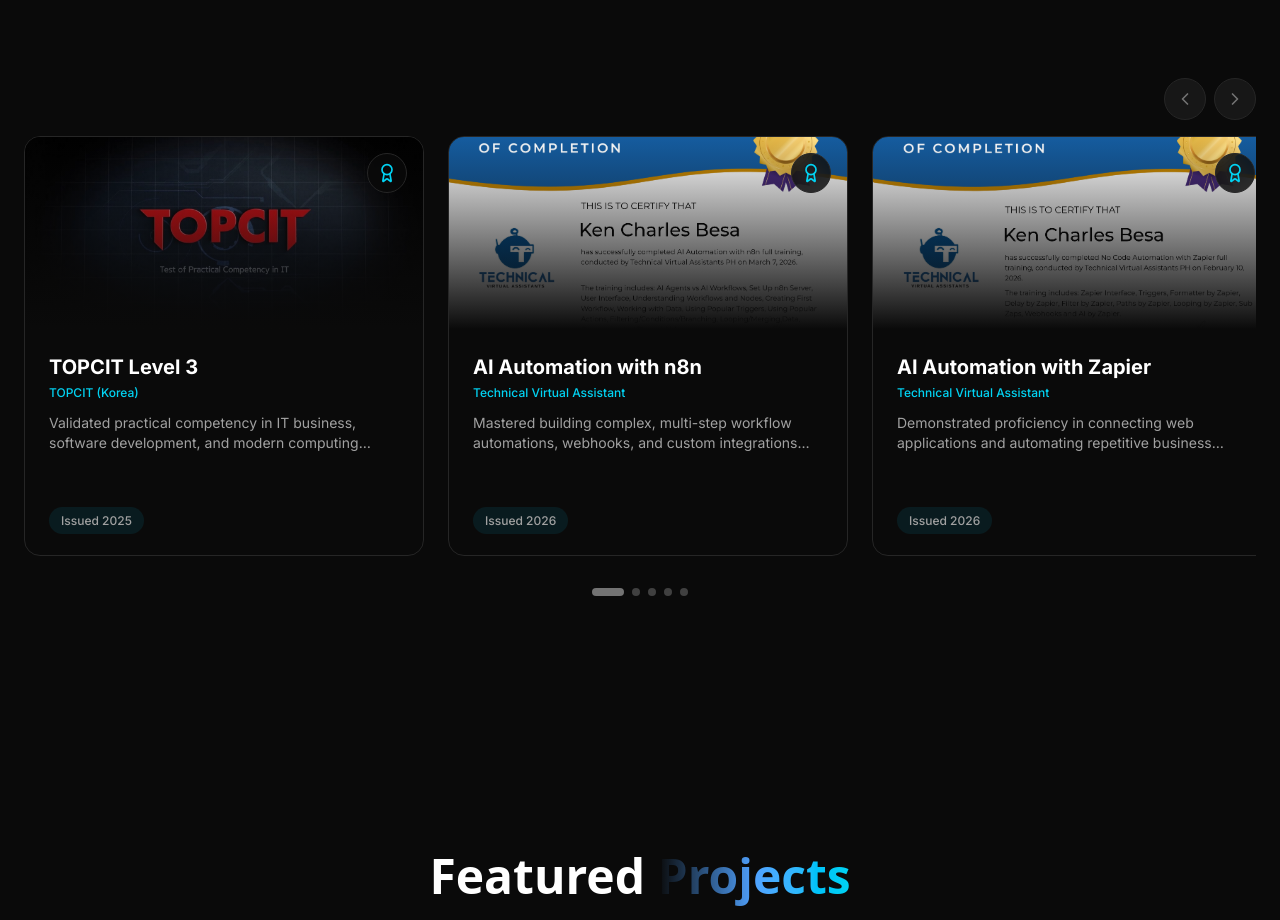
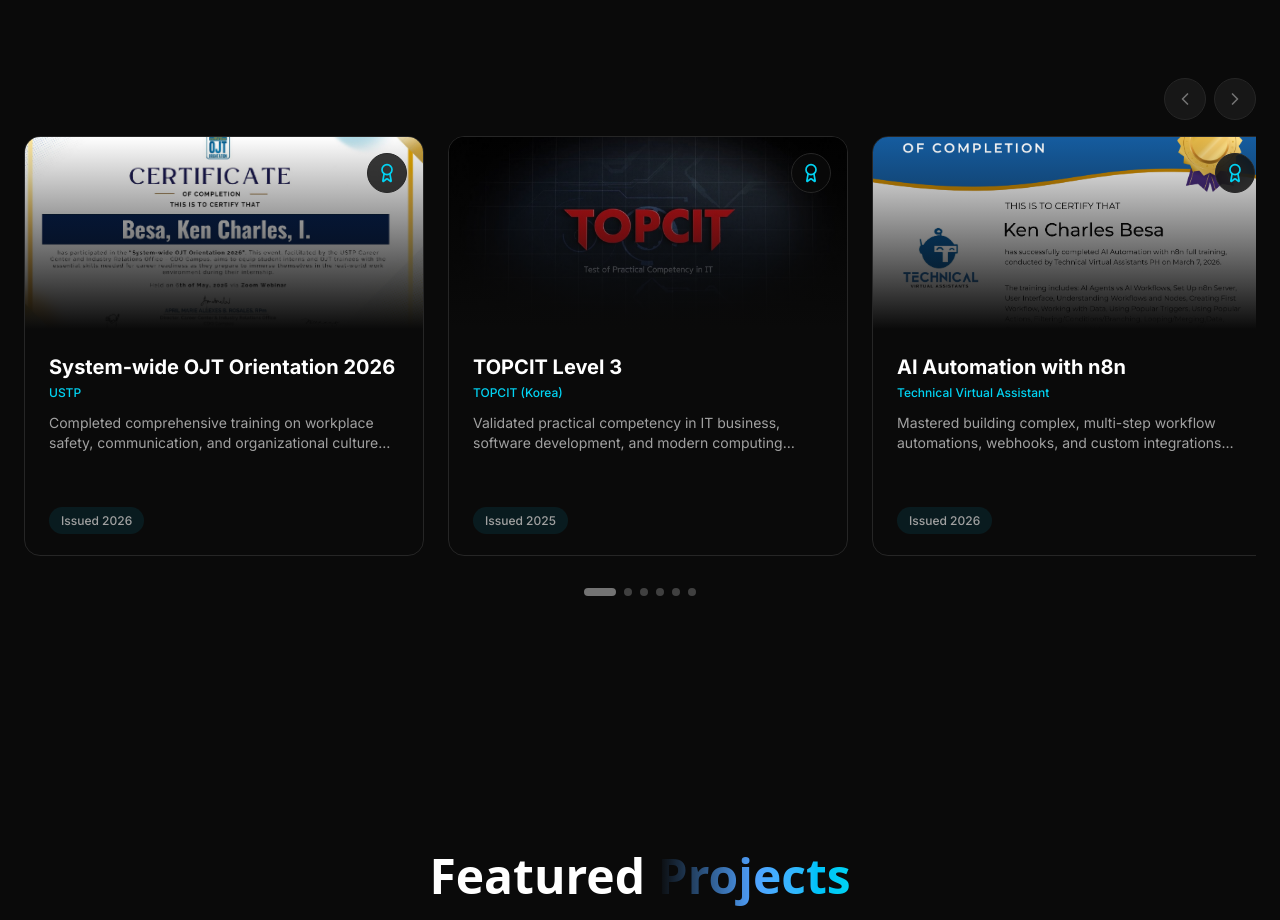
Before and after one commit to ken122704/portfolio, a Next.js app: page / in a window 1280 px wide. Shown: the part 4200-5120 px from the top of the page. Built offline with nearby package versions, Linux system fonts and the light colour scheme.

Commit message:
added ojt certificate

```diff
--- a/components/Certifications.tsx
+++ b/components/Certifications.tsx
@@ -30,6 +30,13 @@
   }, [selectedCert]);
 
   const certifications = [
+    {
+      title: "System-wide OJT Orientation 2026",
+      issuer: "USTP",
+      date: "2026",
+      description: "Completed comprehensive training on workplace safety, communication, and organizational culture for all USTP OJT participants.",
+      image: "/OJT.jpg"
+    },
     {
       title: "TOPCIT Level 3",
       issuer: "TOPCIT (Korea)",
```
Also changed, not shown: public/OJT.jpg (added).
